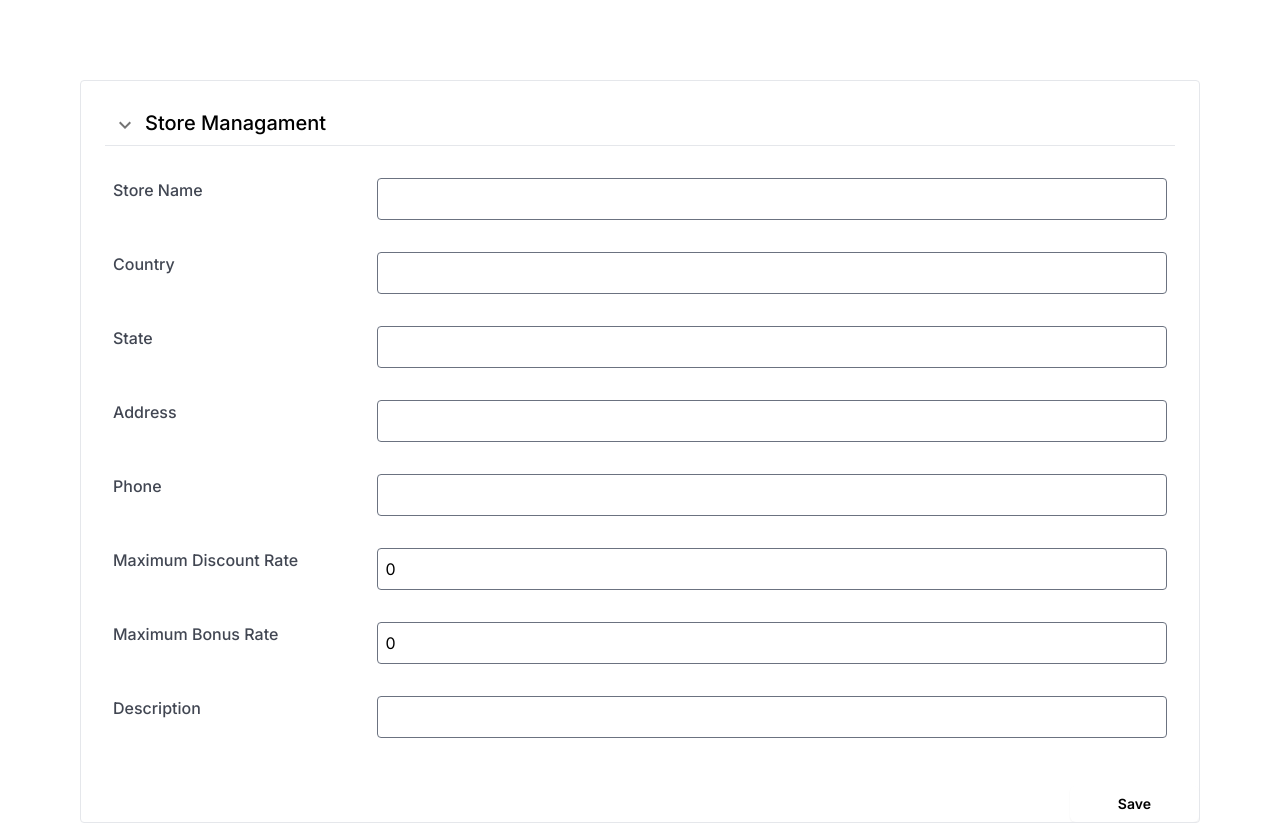
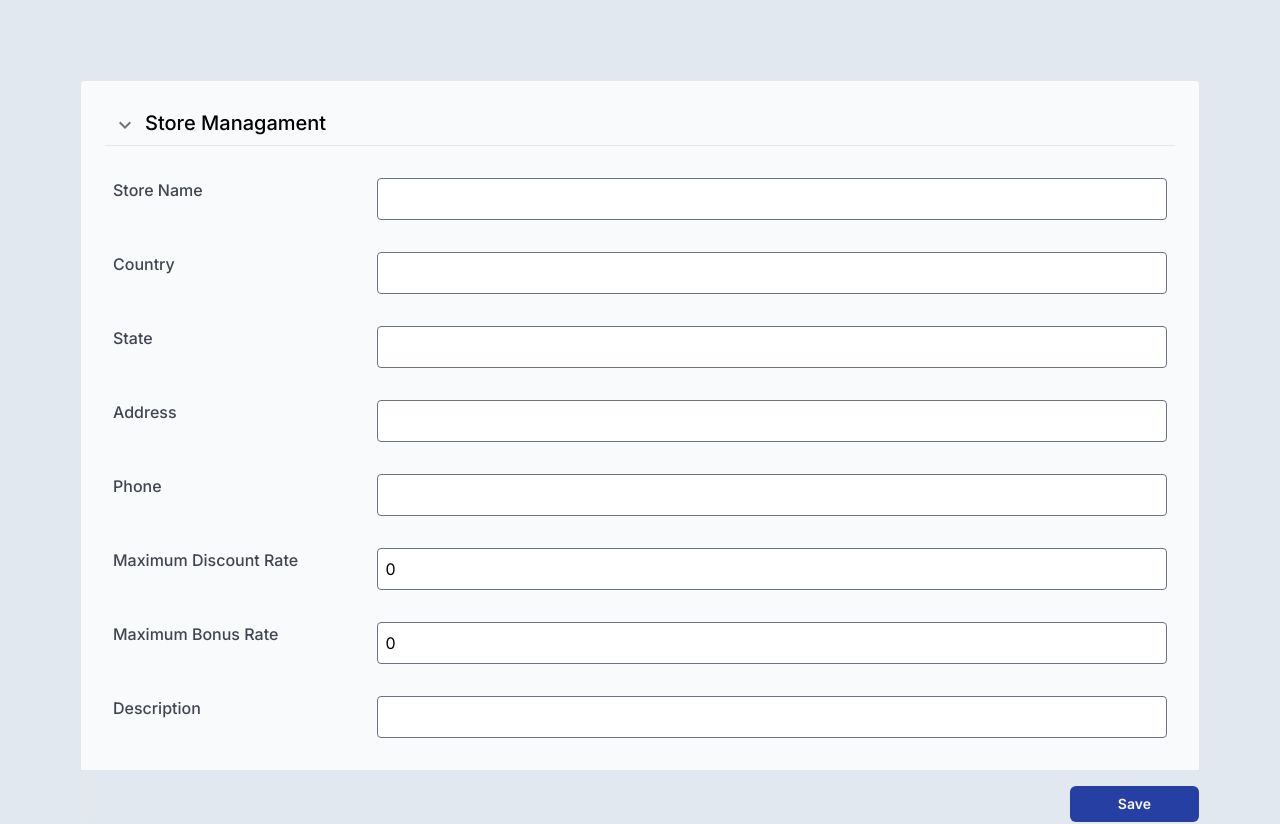
Before and after one commit to hamdidilekci/e-commerce-store, a Next.js app: page / in a window 1280 px wide. Shown: the top 824 px of the page. Built offline with nearby package versions, Linux system fonts and the light colour scheme.

Commit message:
set colors

```diff
--- a/tailwind.config.js
+++ b/tailwind.config.js
@@ -4,10 +4,14 @@ module.exports = {
   theme: {
     extend: {
       colors: {
-        primary: "#3d7bf1",
-        secondary: "#313131",
-        brandColor: "#ec1b24",
-        primarydark: "#2b4ec6",
+        mavi: "#263fa3",
+        gri: "#374151",
+        kirmizi: "#ef4444",
+        yesil: "#15803d",
+        beyaz: "#f9fafb",
+        civit: "#4f46e5",
+        sari: "#fde047",
+        acikGri: "#e2e8f0",
       },
     },
   },
```
